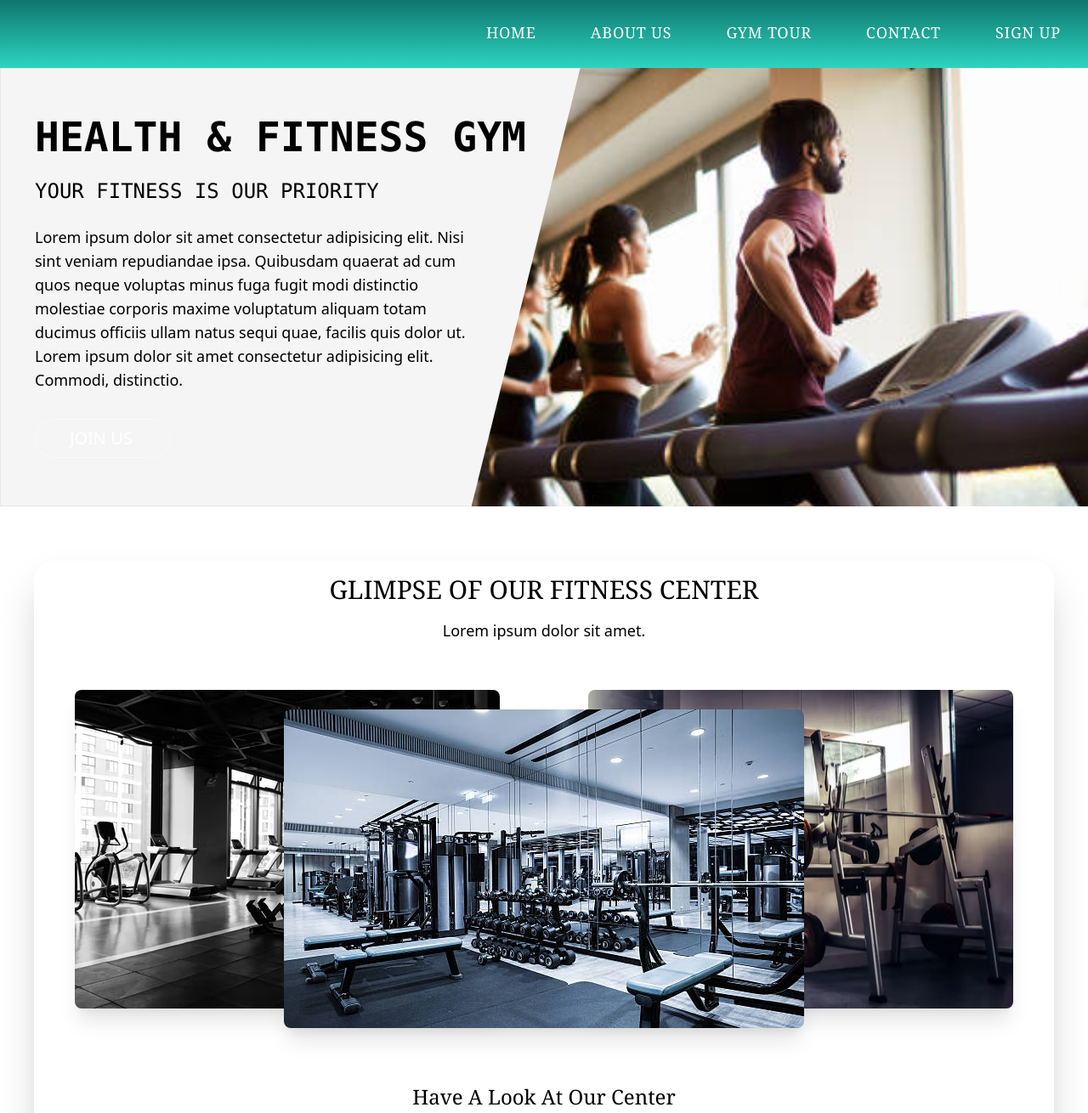
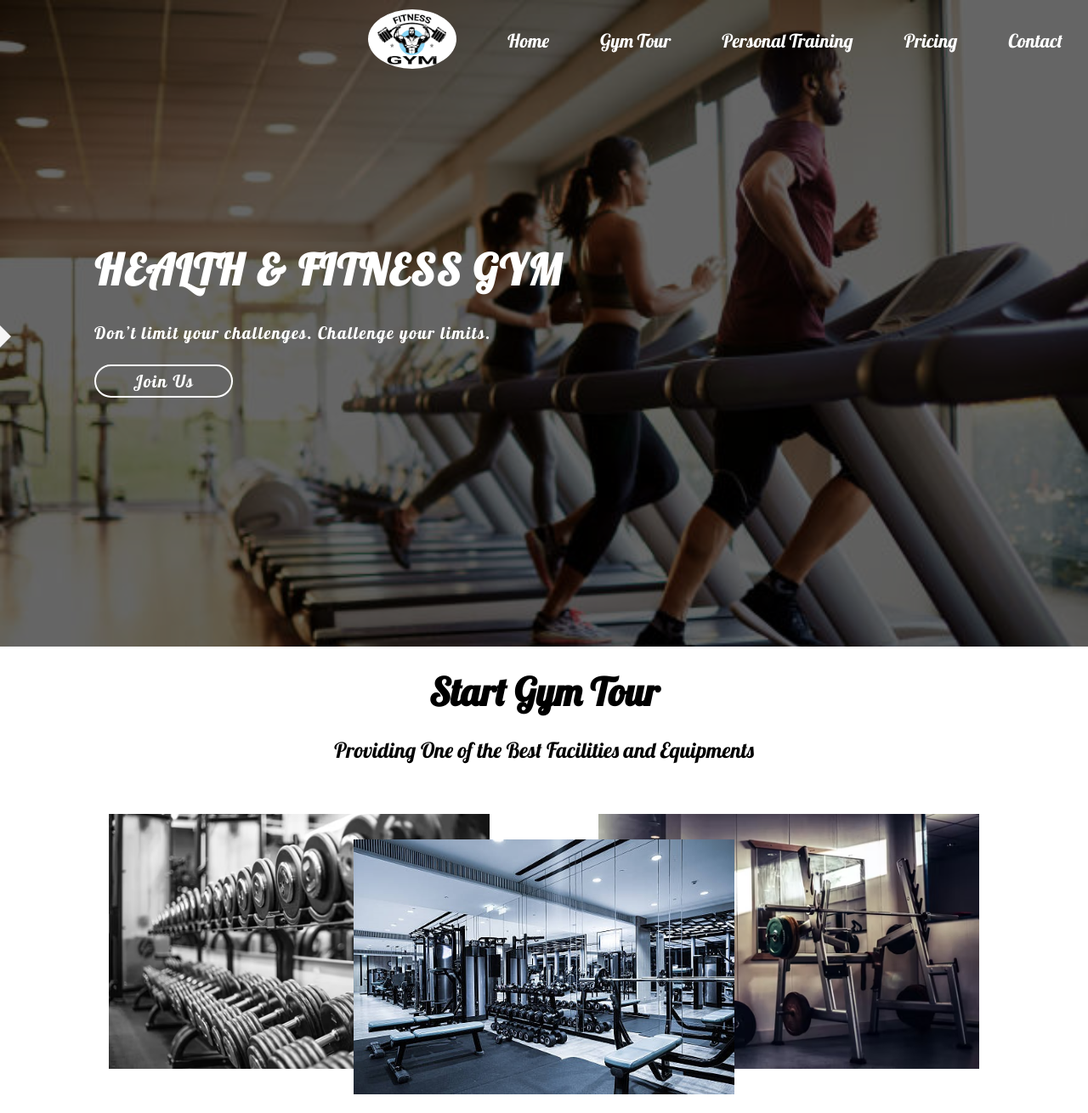
Before and after one commit to shreysachani/GymLandingPage, a plain HTML site: page GymLandingPage.html in a window 1280 px wide. Shown: the top 1310 px of the page at 85% size. Drawn offline with nearby package versions, Linux system fonts and the light colour scheme; files whose address does not match are found by name.

Commit message:
Third Commit

```diff
--- a/GymLandingPage.html
+++ b/GymLandingPage.html
@@ -1,83 +1,62 @@
 <!DOCTYPE html>
 <html lang="en">
+
 <head>
     <meta charset="UTF-8">
     <meta http-equiv="X-UA-Compatible" content="IE=edge">
     <meta name="viewport" content="width=device-width, initial-scale=1.0">
-    <title>Document</title>
+    <title>Health & Fitness Gym</title>
     <link rel="stylesheet" href="GymLandingPage.css">
-    <link href="https://unpkg.com/tailwindcss@^1.0/dist/tailwind.min.css" rel="stylesheet">
     <script src="https://kit.fontawesome.com/4bbfb295ab.js" crossorigin="anonymous"></script>
 </head>
+
 <body>
 
-        <!-- Navbar  -->
-        <div class="navbar h-20 w-full font-serif text tracking-wider sticky">
-            <ul class="flex justify-end">
-                <li class="px-8 py-6 text-white text-lg cursor-pointer"><a href="">HOME</a></li>
-                <li class="px-8 py-6 text-white text-lg cursor-pointer"><a href="">ABOUT US</a></li>
-                <li class="px-8 py-6 text-white text-lg cursor-pointer"><a href="#gymtour">GYM TOUR</a></li>
-                <li class="px-8 py-6 text-white text-lg cursor-pointer"><a href="">CONTACT</a></li>
-                <li class="px-8 py-6 text-white text-lg cursor-pointer"><a href="">SIGN UP</a></li>
-            </ul>
+    <div class="background">
+        <div class="navbar">
+            <div class="navlogo"><img src="/Images/logo.png" alt=""></div>
+            <div class="navitem"><a href="#home">Home</a></div>
+            <div class="navitem"><a href="gymtour">Gym Tour</a></div>
+            <div class="navitem"><a href="personaltraining">Personal Training</a></div>
+            <div class="navitem"><a href="pricing">Pricing</a></div>
+            <div class="navitem"><a href="Contact">Contact</a></div>
         </div>
 
-
-        <!-- Introductory Home Page -->
-        <div class="mainpage  w-full h-1/2">
-            <div class="maincontentdata flex flex-col justify-center px-10  py-10 w-2/3 border border-slate-800 relative text-lg">
-                <h1 class="font-semibold font-mono text-5xl my-4 ">HEALTH & FITNESS GYM</h1>
-                <h3 class="font-medium font-mono text-2xl my-2 ">YOUR FITNESS IS OUR PRIORITY</h3>
-                <p class="w-2/3 my-4">Lorem ipsum dolor sit amet consectetur adipisicing elit. Nisi sint veniam repudiandae ipsa. Quibusdam    quaerat ad cum quos neque voluptas minus fuga fugit modi distinctio molestiae corporis maxime voluptatum   aliquam totam ducimus officiis ullam natus sequi quae, facilis quis dolor ut. Lorem ipsum dolor sit amet consectetur adipisicing elit. Commodi, distinctio.
-                </p>
-                <div class="border border-gray-50 bg-teal-600 my-4 px-10 py-2 w-40 rounded-3xl text-xl text-white hover:bg-teal-700">
-                    <a href="">JOIN US</a></div>
+        <div class="home">
+            <div class="content">
+                <h2>HEALTH & FITNESS GYM</h2>
+                <p>Don’t limit your challenges. Challenge your limits.</p>
+                <div class="joinus"> Join Us </div>
             </div>
         </div>
+    </div>
+
+    <div class="socialmedia">
+        <ul>
+            <li><i class="fa fa-instagram rightarrow"></i></li>
+            <li><i class="fab fa-facebook"></i></li>
+            <li><i class="fa fa-pinterest"></i></li>
+            <li><i class="fa fa-twitter"></i></li>
+            <li><i class="fa fa-youtube"></i></li>
+            <li></li>
+        </ul>
+    </div>
 
 
-        <!-- GYM TOUR -->
-        <div id="gymtour" class="gymtour  my-16 mx-10 flex flex-col rounded-3xl shadow-2xl">
 
-            <div class="mx-auto">
-                <h1 class="font-medium font-serif text-3xl my-4">GLIMPSE OF OUR FITNESS CENTER</h1>
-                <p class="text-center my-2 text-lg">Lorem ipsum dolor sit amet.</p>
-            </div>
+    <div class="gymtour">
+        <h2 class="startgymtour">Start Gym Tour</h2>
+        <div class="gt-quote">Providing One of the Best Facilities and Equipments</div>
+        <div class="tripleimages">
+            <img class="img1" src="/Images/gtour2.jpg" alt="">
+            <img class="img2" src="/Images/gtour1.jpg" alt="">
+            <img class="img3" src="/Images/gtour3.jpg" alt="">
+        </div>
+        <div class="joinus enrollnow">
+            Enroll Now & get Huge Discounts
+        </div>
+    </div>
 
-            <div class="flex flex-row justify-between px-12 py-12">
-                <img src="/My Practice/CSS/LandingPage/Images/gtour4.jpg" alt="" class="imageleft z-0 rounded-lg shadow-xl">
-                <img src="/My Practice/CSS/LandingPage/Images/gtour3.jpg" alt="" class="imageright z-0 shadow-xl rounded-lg">
-            </div>
+</body>
 
-            <div class=" imagecenter mx-auto h-10">
-                <img src="/My Practice/CSS/LandingPage/Images/gtour1.jpg" alt="" class="z-10 rounded-lg shadow-xl">
-            </div>
-
-            <div class="mx-auto">
-                <p class="mb-10 text-2xl font-serif">Have A Look At Our Center</p>
-            </div>
-
-            <div class="flex flex-row">
-                <div class="leftarrow flex-1/2">
-                    <i class="fa fa-caret-left"></i>
-                </div>
-
-                <div class="slidingimages text-center font-serif text-xl mb-16 rounded-3xl shadow-2xl">
-                    <div class="slidingimageswrapper flex ">
-                        <img src="/My Practice/CSS/LandingPage/Images/gtour4.jpg" alt="" class="flex-1">
-                        <img src="/My Practice/CSS/LandingPage/Images/gtour3.jpg" alt="" class="flex-1">
-                        <img src="/My Practice/CSS/LandingPage/Images/gtour1.jpg" alt="" class="flex-1">
-                        <img src="/My Practice/CSS/LandingPage/Images/gtour2.jpg" alt="" class="flex-1">
-                        <img src="/My Practice/CSS/LandingPage/Images/3.jpg" alt="" class="flex-1">
-                        <img src="/My Practice/CSS/LandingPage/Images/gtour5.jpg" alt="" class="flex-1">
-                    </div>
-                </div>
-
-                <div class="rightarrow flex-1/2">
-                    <i class="fa fa-caret-right"></i>
-                </div>
-
-            </div>
-         </div> <!--End of gym tour  -->
-</body>
 </html>
--- a/GymLandingPage.scss
+++ b/GymLandingPage.scss
@@ -1,78 +1,230 @@
+@import url('https://fonts.googleapis.com/css2?family=Lobster&display=swap');
+
+*{
+    margin: 0;
+    padding: 0;
+    box-sizing: border-box;
+    font-family: Lobster,'Courier New', Courier, monospace;
+}
+
+
+html{
+    // font-size: 62.5%;
+    box-sizing: border-box;
+}
+body{
+    width: 100%;
+}
+
+
+.background{
+    background : rgba(0,0,0,0.6) url("/Images/3.jpg");
+    background-size: cover;
+    background-blend-mode: darken;
+}
+
+
 .navbar{
-    background-image: linear-gradient(to top, #2dd4bf, #0f766e);
+    display: flex;
+    align-items: center;
+    justify-content: flex-end;
+    list-style-type: none;
+    height: 12vh;
+    // border: 2px solid black;
 
-    ul{
-        li:hover{
-            transform: scale(1.1,1.1);
+    .navlogo img{
+        margin: 30px;
+        height: 70px;
+        border-radius: 50%;
+        cursor: pointer;
+        // border: 2px solid black;
+    }
+
+    .navitem{
+        font-size: 22px;
+        padding: 20px 30px;
+        cursor: pointer;
+        // border: 2px solid red;
+
+        &:hover a{
+            color: black;
+        }
+
+        a{
+            text-decoration: none;
+            color: white;
         }
     }
 }
 
-.mainpage{
-    background-image: url('/My Practice/CSS/LandingPage/Images/3.jpg');
-    background-repeat: no-repeat;
-    background-size: cover;
+
+.home .content{
+    color: white;
+    font-size: 20px;
+    letter-spacing:1.5px;
+    width: 85%;
+    min-height: 60vh;
+    margin: auto;
+    // border: 2px solid black;
+
+    h2{
+        font-size: 50px;
+        letter-spacing: 2px;
+        margin: 185px 0px 20px 0px;
+        padding: 5px 15px;
+        // border: 2px solid black;
+    }
+
+    p{
+        margin: 20px 0px;
+        padding: 5px 15px;
+        // border: 2px solid black;
     }
 
 
-.maincontentdata{
-    clip-path: polygon(0 0, 80% 0, 65% 100%, 0 100%);
-    background-color: whitesmoke;
-    z-index: 0;
 }
 
+.joinus{
+    border: 2px solid white;
+    border-radius: 20px;
+    width: 15%;
+    cursor: pointer;
+    padding: 5px 15px;
+    margin: auto 15px;
+    text-align: center;
 
-.imagecenter{
-    transform: translateY(-400px);
-}
 
-.slidingimages{
-    margin: auto;
-    width: 500px;
-    height: 375px;
-    overflow: hidden;
-    // border: 2px solid red;
-
-    .slidingimageswrapper{
-        animation: slide 40s ease-in-out infinite alternate;
-        animation-delay: 5s;
+    &:hover{
+        color: black;
+        border: 2px solid black;
     }
 }
 
 
-@keyframes slide{
-    10%{transform: translateX(-500px);}
-    20%{transform: translateX(-1000px);}
-    30%{transform: translateX(-1500px);}
-    40%{transform: translateX(-2000px);}
-    50%{transform: translateX(-2500px);}
-    60%{transform: translateX(-2000px);}
-    70%{transform: translateX(-1500px);}
-    80%{transform: translateX(-1000px);}
-    90%{transform: translateX(-500px);}
+
+
+// The side fixed bar which is for the social media icons
+.socialmedia{
+    background: none;
+    max-width: 5%;
+    position: fixed;
+    left: -35px;
+    top: 35%;
+    transition: transform 1s linear;
+    z-index: 1;
+
+    ul{
+        list-style: none;
+        text-align: center;
+
+        li{
+            padding: 10px 5px;
+            background-color: whitesmoke;
+            font-size: 20px;
+            cursor: pointer;
+            position: relative;
+
+
+            &:first-child:hover{
+                color: #00acee;
+            }
+            &:nth-child(2):hover{
+                color: #3b5998;
+            }
+            &:nth-child(3):hover{
+                color: #E60023;
+            }
+            &:nth-child(4):hover{
+                color: #00acee;
+            }
+            &:nth-child(5):hover{
+                color: red;
+            }
+            &:last-child{
+                background: none;
+                padding: 0;
+                height: 0;
+                width: 0;
+                border-left: 15px solid whitesmoke;
+                border-bottom: 15px solid transparent;
+                border-top: 15px solid transparent;
+
+                position: absolute;
+                left: 100%;
+                top: 45%;
+            }
+        }
+    }
+
+    &:hover{
+        transform: translateX(100%);
+    }
+
 }
 
 
-@mixin arrows{
-    font-size: 75px;
-    color: black;
+
+
+
+// Gym tour ssection
+.gymtour{
+    height: 100vh;
+
+//  For the text "Start Gym Tour"
+    .startgymtour{
+        text-align: center;
+        padding: 25px;
+        font-size: 45px;
+        // border: 2px solid black;
+    }
+
+//  For the
+    .gt-quote{
+        text-align: center;
+        font-size: 25px;
+        // border: 2px solid black;
+
+    }
+// For the three images aligned 2 in bottom and one on top
+    div.tripleimages{
+        width: 100%;
+        margin: 60px 0;
+        display: inline-block;
         position: relative;
-    top: 125px;
-    height: 80px;
-    cursor: pointer;
+        min-height: 300px;
+        // border: 2px solid black;
 
-    i:hover{
-        color: teal;
+        img{
+            width: 35%;
+            height: 100%;
+        }
+        .img1{
+            position: absolute;
+            left: 10%;
+        }
+
+        .img2{
+            position: absolute;
+            left: 32.5%;
+            top: 10%;
+            z-index: 1;
+        }
+
+        .img3{
+            position: absolute;
+            right: 10%;
         }
     }
 
-.leftarrow{
-    @include arrows;
-    left: 320px;
+    .enrollnow{
+        width: 30%;
+        margin: auto;
+        font-size: 20px;
+        border: 2px solid black;
 
+        &:hover{
+            background: black;
+            color: white;
         }
-
-.rightarrow{
-    @include arrows;
-    left: -320px;
     }
+}
--- a/tailwind.config.js
+++ /dev/null
@@ -1,7 +0,0 @@
-module.exports = {
-  content: ["*"],
-  theme: {
-    extend: {},
-  },
-  plugins: [],
-}
```
Also changed, not shown: package.json (deleted, +0 -13 lines), GymLandingPage.css, Images/back.jpg (added), Images/logo.png (added), 2 other files. Lines whose indentation alone changed are shown as unchanged.
